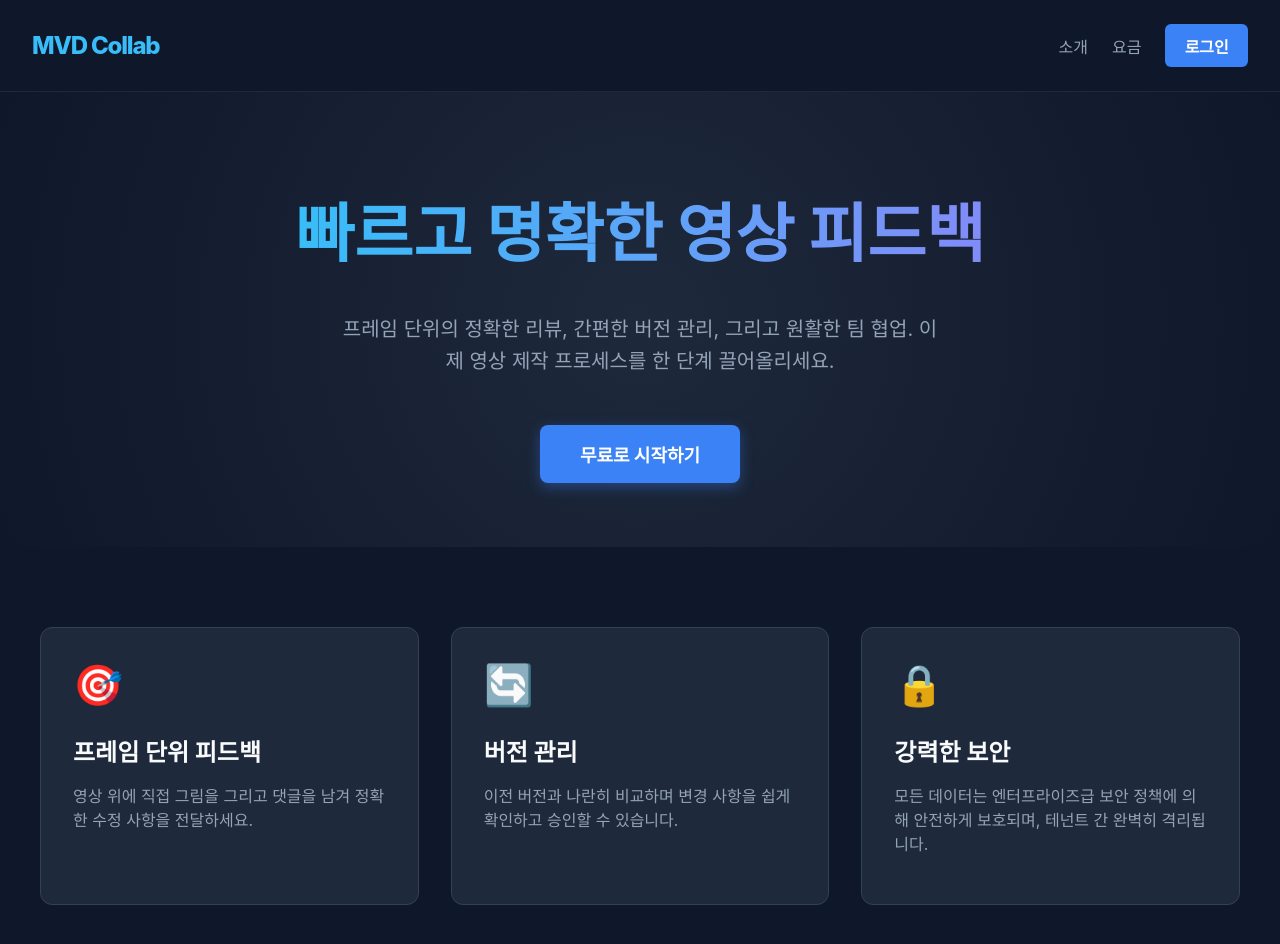
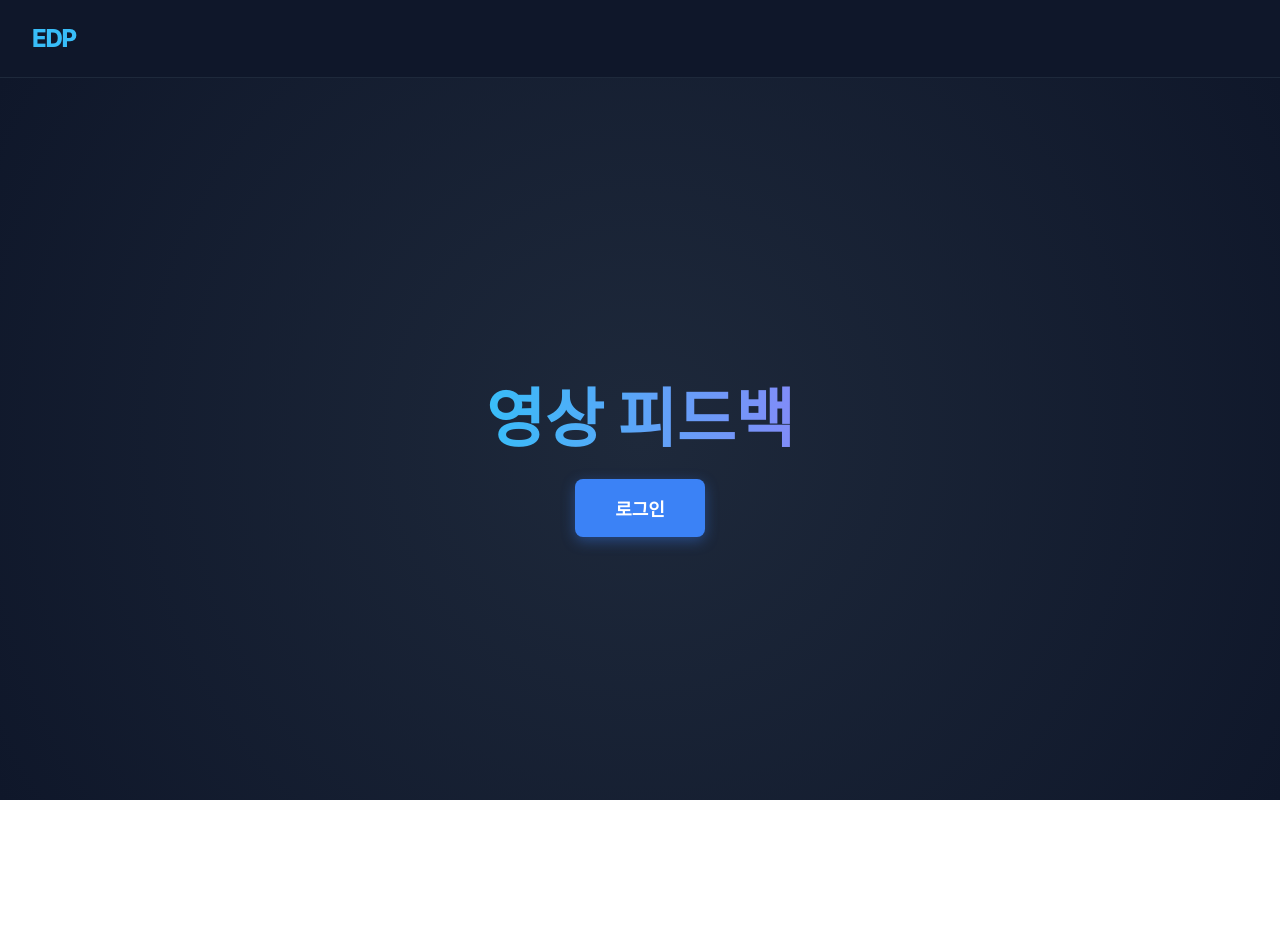
Before and after one commit to Junsube/Mvd-project, a Next.js app: page / in a window 1280 px wide. Shown: the top 944 px of the page. After the commit the page ends 800 px from the top, so only its background shows below. Built offline with nearby package versions, Linux system fonts and the light colour scheme.

Commit message:
design: 랜딩 페이지 텍스트 초간소화 (영상 피드백 타이틀만 유지)

```diff
--- a/src/app/page.tsx
+++ b/src/app/page.tsx
@@ -6,51 +6,21 @@ export default function Home() {
     <div className={styles.main}>
       <header className={styles.header}>
         <Link href="/" className={styles.logo}>
-          MVD Collab
+          EDP
         </Link>
-        <nav className={styles.nav}>
-          <Link href="/about" className={styles.navLink}>소개</Link>
-          <Link href="/pricing" className={styles.navLink}>요금</Link>
-          <Link href="/login" className={styles.loginBtn}>로그인</Link>
-        </nav>
+        {/* 우측 상단 메뉴(소개, 요금, 로그인) 전체 삭제 */}
       </header>
 
       <main className={styles.hero}>
         <h1 className={styles.title}>
-          빠르고 명확한 영상 피드백
+          영상 피드백
         </h1>
-        <p className={styles.description}>
-          프레임 단위의 정확한 리뷰, 간편한 버전 관리, 그리고 원활한 팀 협업.
-          이제 영상 제작 프로세스를 한 단계 끌어올리세요.
-        </p>
         <Link href="/login" className={styles.ctaBtn}>
-          무료로 시작하기
+          로그인
         </Link>
       </main>
 
-      <section className={styles.features}>
-        <div className={styles.card}>
-          <div className={styles.cardIcon}>🎯</div>
-          <h3 className={styles.cardTitle}>프레임 단위 피드백</h3>
-          <p className={styles.cardDesc}>
-            영상 위에 직접 그림을 그리고 댓글을 남겨 정확한 수정 사항을 전달하세요.
-          </p>
-        </div>
-        <div className={styles.card}>
-          <div className={styles.cardIcon}>🔄</div>
-          <h3 className={styles.cardTitle}>버전 관리</h3>
-          <p className={styles.cardDesc}>
-            이전 버전과 나란히 비교하며 변경 사항을 쉽게 확인하고 승인할 수 있습니다.
-          </p>
-        </div>
-        <div className={styles.card}>
-          <div className={styles.cardIcon}>🔒</div>
-          <h3 className={styles.cardTitle}>강력한 보안</h3>
-          <p className={styles.cardDesc}>
-            모든 데이터는 엔터프라이즈급 보안 정책에 의해 안전하게 보호되며, 테넌트 간 완벽히 격리됩니다.
-          </p>
-        </div>
-      </section>
+      {/* 하단 기능 설명(features) 섹션 전체 삭제 */}
     </div>
   );
 }
```
